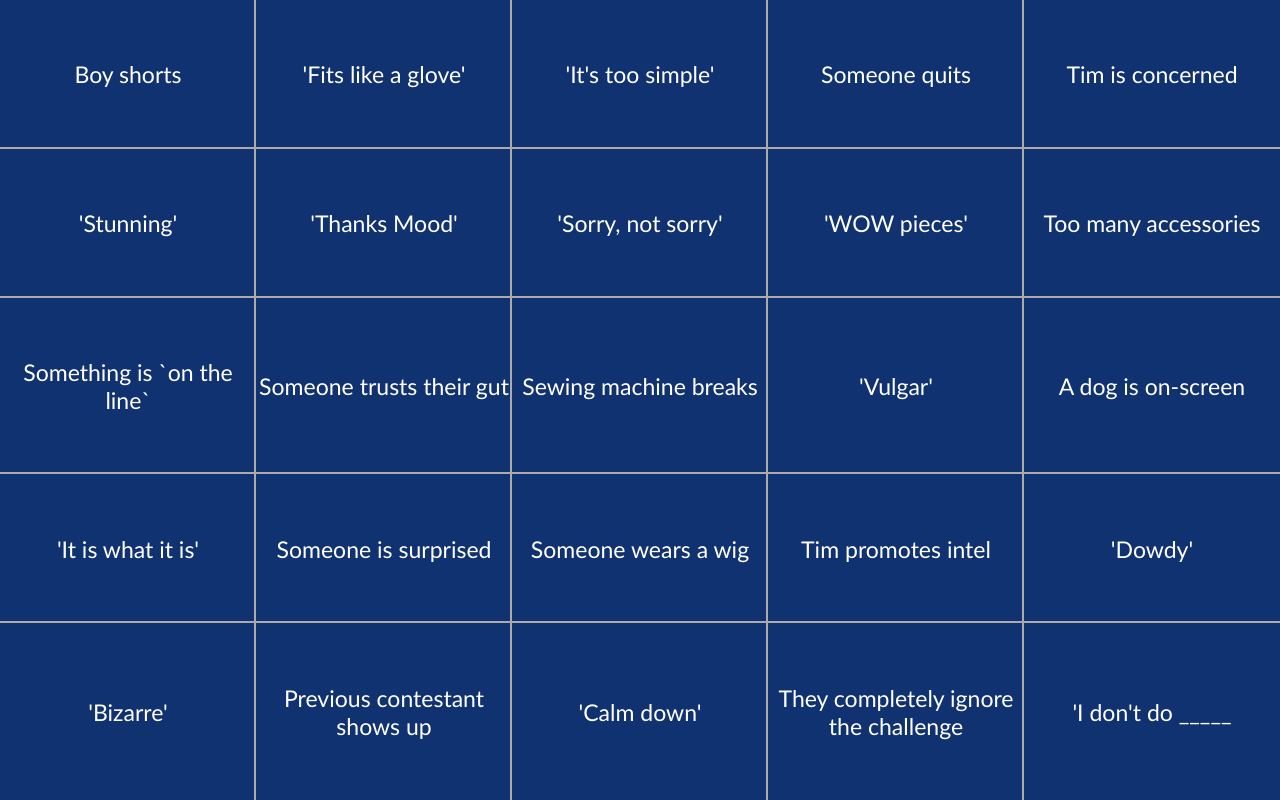
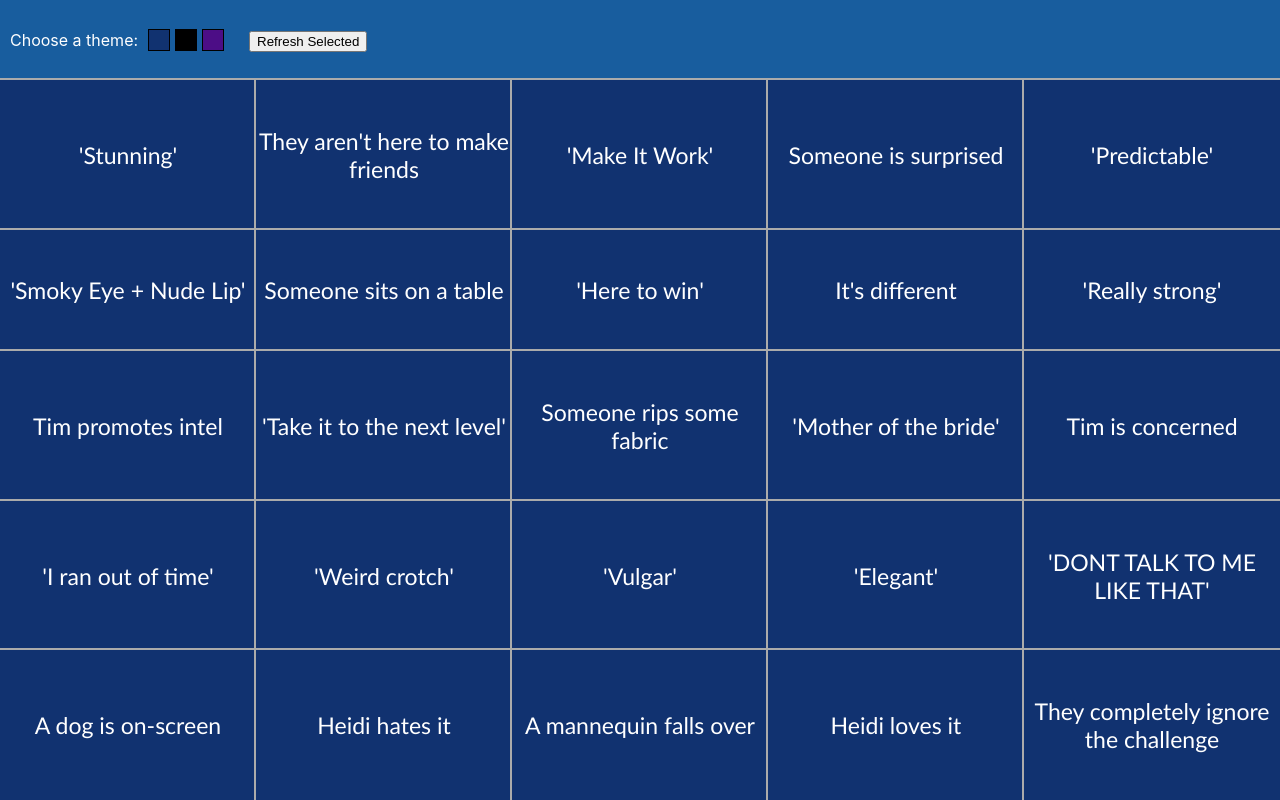
Before and after one commit to Mewse/makeitbingo, a React (Create React App) app: page / in a window 1280 px wide. Built offline with nearby package versions, Linux system fonts and the light colour scheme.

Commit message:
Add toolbar Add themes Add ability to refresh selected prompts

```diff
--- a/src/App.css
+++ b/src/App.css
@@ -6,3 +6,35 @@ html, body, #root, .App {
 .App {
   text-align: center;
 }
+
+.blue-bg {
+  background-color: rgb(17, 50, 112);
+}
+
+.red-bg {
+  background-color: rgb(196, 29, 29);
+}
+
+.white-bg {
+  background-color: white;
+}
+
+.black-bg {
+  background-color: black;
+}
+
+.white-fg {
+  color: white;
+}
+
+.black-fg {
+  color: black;
+}
+
+.purple-bg {
+  background-color: rgb(76, 13, 134);
+}
+
+.orange-bg {
+  background-color: rgb(214, 69, 16);
+}
--- a/src/App.js
+++ b/src/App.js
@@ -1,98 +1,8 @@
-import logo from './logo.svg';
+import React, { useState } from 'react';
 import './App.css';
-
+import {allPrompts} from "./prompts/projectRunway"
 import { BingoGrid } from './bingo';
-
-const allPrompts = [
-  "'Sad'",
-  "'Make It Work'",
-  "Someone gets thrown under the bus",
-  "'Thanks Mood'",
-  "A dog is on-screen",
-  "'Disaster'",
-  "'I ran out of time'",
-  "Fight",
-  "Heidi hates it",
-  "Sewing machine breaks",
-  "'Smoky Eye + Nude Lip'",
-  "'DONT TALK TO ME LIKE THAT'",
-  "'DONT TELL ME TO CALM DOWN'",
-  "'She looks like a _____'",
-  "'Calm down'",
-  "Too many accessories",
-  "'Matronly'",
-  "Someone quits",
-  "'I am done'",
-  "They completely ignore the challenge",
-  "Someone comes back",
-  "Previous contestant shows up",
-  "'Vulgar'",
-  "'Inexpensive'",
-  "Heidi loves it",
-  "Nobody leaves the competition",
-  "(Wilhelm scream)",
-  "'Fashion forward'",
-  "'Oh my god'",
-  "'Thoughtful' / 'strategic'",
-  "'Channel your inner winner'",
-  "'Dowdy'",
-  "'Unfortunate'",
-  "'Weird crotch'",
-  "'Here to win'",
-  "They aren't here to make friends",
-  "Family reunion",
-  "'Bizarre'",
-  "'Washed out'",
-  "Someone's a hot mess",
-  "Someone sits on a table",
-  "They use animal print",
-  "Someone rips some fabric",
-  "'I don't do _____ ",
-  "'Sorry, not sorry'",
-  "'Predictable'",
-  "Judges have seen it before",
-  "'Stunning'",
-  "'Elegant'",
-  "'Like a cocktail / prom dress'",
-  "'Disappointing'",
-  "'A transformation'",
-  "Multiple people go home",
-  "Someone is not impressed",
-  "They have a lot of work to do",
-  "'Take it to the next level'",
-  "Someone trusts their gut",
-  "'I might go home for this'",
-  "'Really boring'",
-  "'Mother of the bride'",
-  "'More drama'",
-  "They need to wow the judges",
-  "Tim is concerned",
-  "'Really strong'",
-  "Boy shorts",
-  "Something looks costume",
-  "Someone makes coffee",
-  "Someone brushes their teeth",
-  "A mannequin falls over",
-  "Someone is crazy about it",
-  "Something is `on the line`",
-  "'Fits like a glove'",
-  "Someone is surprised",
-  "Nina loves it",
-  "'It's too simple'",
-  "Zac loves it",
-  "'This is it'",
-  "It's different",
-  "'Cool'",
-  "'WOW pieces'",
-  "Someone has an epiphany",
-  "'It is what it is'",
-  "'Tasteless'",
-  "Somebody cries",
-  "This is the worst thing someone has ever done",
-  "Someone wears a wig",
-  "Tim promotes intel",
-
-]
+import { ToolBar } from './toolbar';
 
 const selectPrompt = (previousSelection) => {
   while (true) {
@@ -103,21 +13,74 @@ const selectPrompt = (previousSelection) => {
   }
 }
 
-function App() {
+const refreshSelected = (current, selectedIndices) => {
+  // Replace selected with new
+  // Select new from all - current
+  const updatedSelections = [...current]
+  const newPrompts = []
+  for (let i = 0; i < Object.keys(selectedIndices).length; i++) {
+    newPrompts.push(selectPrompt(current + newPrompts))
+  }
+  for (let i = 0; i < Object.keys(selectedIndices).length; i++) {
+    updatedSelections[Object.keys(selectedIndices)[i]] = newPrompts[i]
+  }
+  return updatedSelections
+}
 
-  let prompts = []
+const chooseIndices = () => {
   let chosenIndices = []
   for (let i = 0; i < 25; i++) {
     chosenIndices.push(selectPrompt(chosenIndices))
   }
+  return chosenIndices
+}
 
+const choosePrompts = (chosenIndices) => {
+  const newPrompts = []
   for (let id of chosenIndices) {
-    prompts.push(allPrompts[id])
+    newPrompts.push(allPrompts[id])
+  }
+  return newPrompts
+}
+
+const themes = [
+  {
+      bg: "blue-bg",
+      bgText: "white-fg",
+      selected: "red-bg",
+      selectedText: "white-fg",
+  },
+  {
+      bg: "black-bg",
+      bgText: "white-fg",
+      selected: "white-bg",
+      selectedText: "black-fg"
+  },
+  {
+      bg: "purple-bg",
+      bgText: "white-fg",
+      selected: "orange-bg",
+      selectedText: "white-fg"
+  },
+]
+
+function App() {
+  let [theme, setTheme] = useState(themes[0])
+  let [chosen, setChosen] = useState(chooseIndices())
+  let [prompts, setPrompts] = useState(choosePrompts(chosen))
+  let [selections, setSelections] = useState({})
+
+  const onRefreshSelected = () => {
+    const newChosen = refreshSelected(chosen, selections)
+    setChosen(newChosen)
+    setPrompts(choosePrompts(newChosen))
   }
 
   return (
-    <BingoGrid prompts={prompts} />
-
+    <React.Fragment>
+      <ToolBar themes={themes} onThemeSwitch={setTheme} onRefreshSelected={onRefreshSelected}/>
+      <BingoGrid prompts={prompts} theme={theme} selections={selections} setSelections={setSelections}/>
+    </React.Fragment>
   );
 }
 
--- a/src/bingo.css
+++ b/src/bingo.css
@@ -2,12 +2,11 @@
     display: flex;
     flex-wrap: wrap;
     align-content: stretch;
-    height: 100vh;
+    height: 90vh;
 }
 
 .bingo-square {
     flex-basis: 20%;
-    background-color: rgb(17, 50, 112);
     text-align: center;
     outline: 2px inset white;
     vertical-align: middle;
@@ -17,10 +16,4 @@
     cursor:pointer;
     font-family: 'Gill Sans', 'Gill Sans MT', Calibri, 'Trebuchet MS', sans-serif;
     font-size: 1.8vw;
-    color: white;
 }
-
-.selected {
-    background-color: rgb(196, 29, 29);
-    color: white;
-}
--- a/src/bingo.jsx
+++ b/src/bingo.jsx
@@ -3,14 +3,13 @@ import { useState } from "react"
 import "./bingo.css"
 
 export const BingoGrid = (props) => {
-    let [selections, setSelections] = useState({})
-    const {prompts} = props
+    const {prompts, theme, selections, setSelections} = props
 
     const onToggleSelect = (index) => {
         let newSelections = {...selections}
         if (Object.keys(newSelections).indexOf(index.toString()) !== -1) {
             // It has been selected some time before
-            newSelections[index] = !newSelections[index]
+            delete newSelections[index]
         } else {
             // Doesnt exist so is not selected
             newSelections[index] = true
@@ -25,7 +24,7 @@ export const BingoGrid = (props) => {
     return (
         <div className="bingo-form">
             {prompts.map((prompt, index) => (
-                <div className={`bingo-square ${isSelected(index) ? "selected" : ""}`} onClick={() => onToggleSelect(index)}>
+                <div className={`bingo-square ${isSelected(index) ? `${theme.selected} ${theme.selectedText}` : `${theme.bg} ${theme.bgText}`}`} onClick={() => onToggleSelect(index)}>
                     <span>{prompt}</span>
                 </div>
             ))}
--- /dev/null
+++ b/src/prompts/projectRunway.js
@@ -0,0 +1,90 @@
+export const allPrompts = [
+    "'Sad'",
+    "'Make It Work'",
+    "Someone gets thrown under the bus",
+    "'Thanks Mood'",
+    "A dog is on-screen",
+    "'Disaster'",
+    "'I ran out of time'",
+    "Fight",
+    "Heidi hates it",
+    "Sewing machine breaks",
+    "'Smoky Eye + Nude Lip'",
+    "'DONT TALK TO ME LIKE THAT'",
+    "'DONT TELL ME TO CALM DOWN'",
+    "'She looks like a _____'",
+    "'Calm down'",
+    "Too many accessories",
+    "'Matronly'",
+    "Someone quits",
+    "'I am done'",
+    "They completely ignore the challenge",
+    "Someone comes back",
+    "Previous contestant shows up",
+    "'Vulgar'",
+    "'Inexpensive'",
+    "Heidi loves it",
+    "Nobody leaves the competition",
+    "(Wilhelm scream)",
+    "'Fashion forward'",
+    "'Oh my god'",
+    "'Thoughtful' / 'strategic'",
+    "'Channel your inner winner'",
+    "'Dowdy'",
+    "'Unfortunate'",
+    "'Weird crotch'",
+    "'Here to win'",
+    "They aren't here to make friends",
+    "Family reunion",
+    "'Bizarre'",
+    "'Washed out'",
+    "Someone's a hot mess",
+    "Someone sits on a table",
+    "They use animal print",
+    "Someone rips some fabric",
+    "'I don't do _____ ",
+    "'Sorry, not sorry'",
+    "'Predictable'",
+    "Judges have seen it before",
+    "'Stunning'",
+    "'Elegant'",
+    "'Like a cocktail / prom dress'",
+    "'Disappointing'",
+    "'A transformation'",
+    "Multiple people go home",
+    "Someone is not impressed",
+    "They have a lot of work to do",
+    "'Take it to the next level'",
+    "Someone trusts their gut",
+    "'I might go home for this'",
+    "'Really boring'",
+    "'Mother of the bride'",
+    "'More drama'",
+    "They need to wow the judges",
+    "Tim is concerned",
+    "'Really strong'",
+    "Boy shorts",
+    "Something looks costume",
+    "Someone makes coffee",
+    "Someone brushes their teeth",
+    "A mannequin falls over",
+    "Someone is crazy about it",
+    "Something is `on the line`",
+    "'Fits like a glove'",
+    "Someone is surprised",
+    "Nina loves it",
+    "'It's too simple'",
+    "Zac loves it",
+    "'This is it'",
+    "It's different",
+    "'Cool'",
+    "'WOW pieces'",
+    "Someone has an epiphany",
+    "'It is what it is'",
+    "'Tasteless'",
+    "Somebody cries",
+    "This is the worst thing someone has ever done",
+    "Someone wears a wig",
+    "Tim promotes intel",
+    "'Run for the hills'"
+]
--- /dev/null
+++ b/src/toolbar.css
@@ -0,0 +1,28 @@
+.toolbar {
+    height: 10vh;
+    background-color: rgb(24, 93, 158);
+    line-height: 10vh;
+    color: white;
+}
+
+.toolbar p {
+    display: inline-block;
+    margin: 0 10px 0 10px;
+}
+
+.toolbar span {
+    height: 100%;
+}
+
+.toolbar button {
+    margin-left: 20px;
+}
+
+.theme-swatch {
+    display: inline-block;
+    width: 20px;
+    height: 20px;
+    border: 1px solid black;
+    margin-right: 5px;
+    margin-bottom: -5px;
+}
--- /dev/null
+++ b/src/toolbar.jsx
@@ -0,0 +1,29 @@
+import React from "react"
+import "./toolbar.css"
+
+export const ToolBar = (props) => {
+    const {themes, onThemeSwitch, onRefreshSelected} = props
+
+    return (
+        <div className="toolbar">
+            <ThemeSwatch themes={themes}
+                         onThemeSwitch={onThemeSwitch}
+                         onRefreshSelected={onRefreshSelected} />
+        </div>
+    )
+}
+
+const ThemeSwatch = (props) => {
+    const {themes, onThemeSwitch, onRefreshSelected} = props
+    return (
+        <React.Fragment>
+            <p>Choose a theme:</p>
+            <span>
+                {themes.map(theme => (
+                    <div className={`theme-swatch ${theme.bg}`} onClick={() => onThemeSwitch(theme)}/>
+                ))}
+            </span>
+            <button onClick={onRefreshSelected}>Refresh Selected</button>
+        </React.Fragment>
+    )
+}
```
